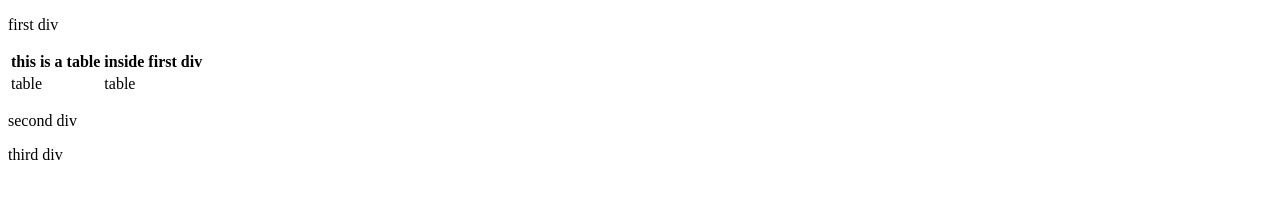
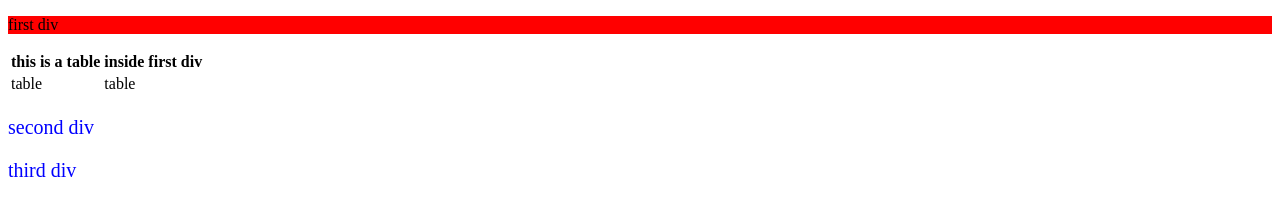
Before and after one commit to pedersen13/code, a plain HTML site: page comp205-week9lab-task1.html in a window 1280 px wide. Drawn offline with Linux system fonts and the light colour scheme.

Commit message:
Add files via upload

```diff
--- a/comp205-week9lab-task1.html
+++ b/comp205-week9lab-task1.html
@@ -2,13 +2,19 @@
 <html>
 
 <head>
+ <link rel="stylesheet" type="text/css" href="lab9.css">
 <title> LAB WEEK 9 Jennifer Pedersen</title>
+<style>
+div header.nested {
+background-color: red;
+}
+</style>
 </head>
 
 <body>
 
 <div>
-<header>
+<header class= "nested">
 <p>first div</p>
 </header>
 <table>
@@ -25,13 +31,13 @@
 
 <div>
 <header>
-<p>second div</p>
+<p class= "large-text">second div</p>
 </header>
 </div>
 
 <div>
 <header>
-<p>third div</p>
+<p class= "large-text">third div</p>
 </header>
 </div>
 
--- /dev/null
+++ b/lab9.css
@@ -0,0 +1,5 @@
+
+p.large-text {
+    color: blue;
+    font-size: 20px;
+}
```
